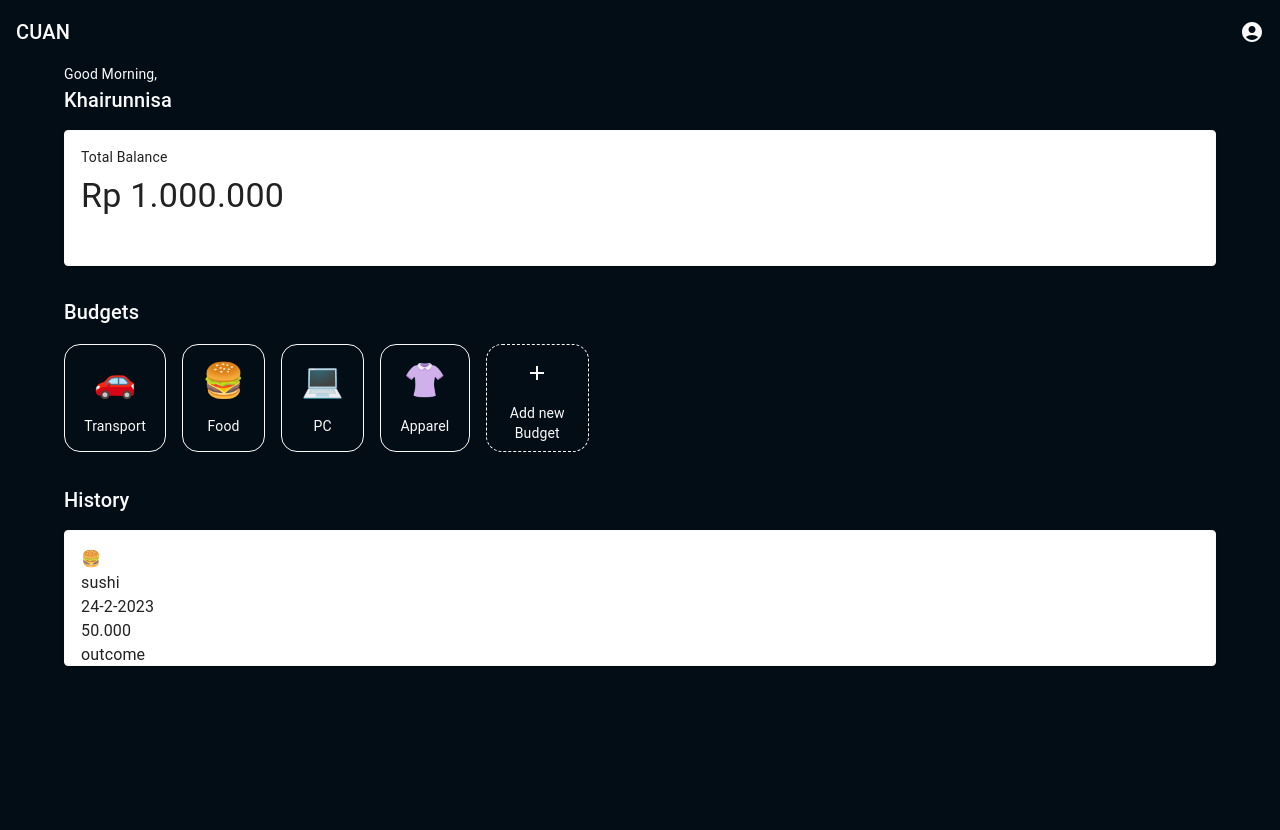
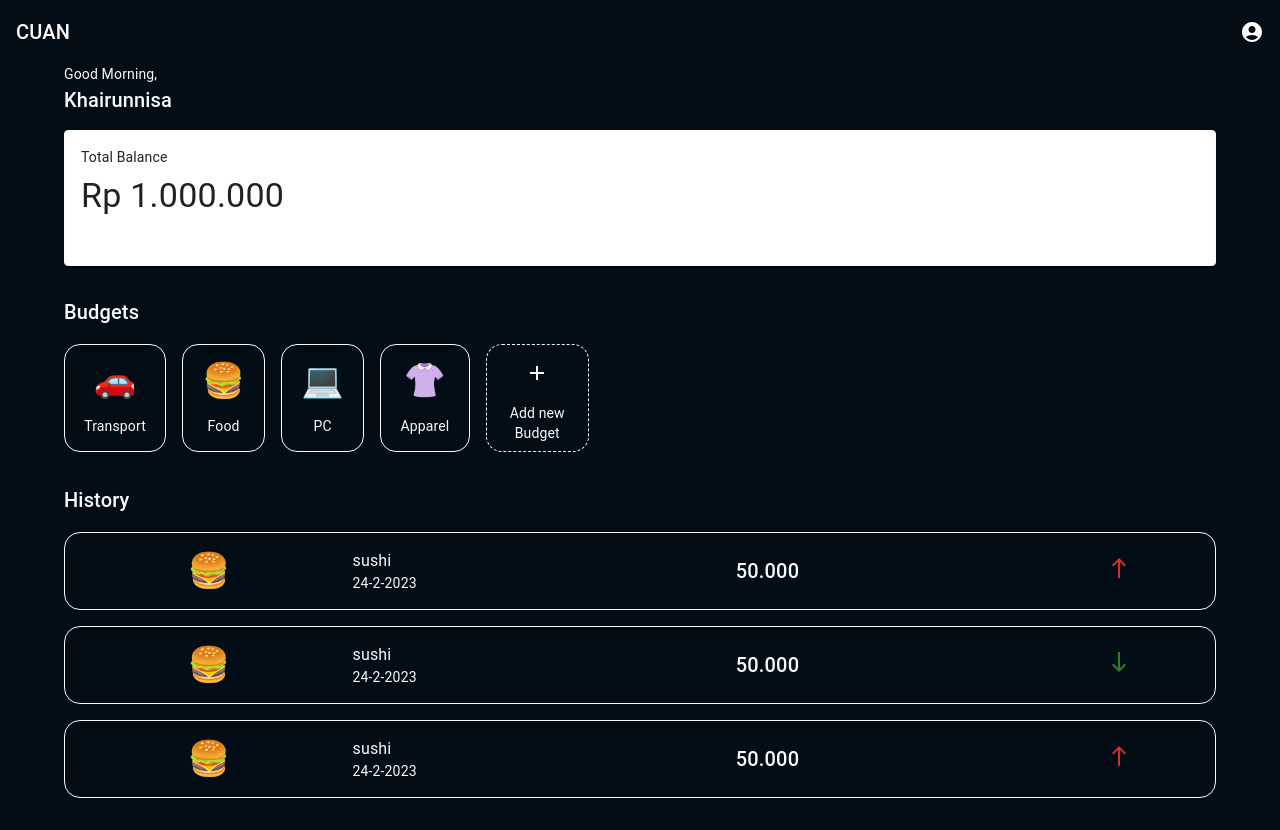
Before and after one commit to khairnsaa/cuan, a Next.js app: page / in a window 1280 px wide. Before the commit the page ends 800 px from the top, so only its background shows below. Built offline with nearby package versions, Linux system fonts and the light colour scheme.

Commit message:
done homepage

```diff
--- a/src/pages/index.js
+++ b/src/pages/index.js
@@ -1,8 +1,10 @@
 import Head from 'next/head'
-import { Box, Button, Card, CardContent, Container, Stack, Typography } from '@mui/material'
+import { Box, Button, Card, CardContent, Container, Grid, Stack, Typography } from '@mui/material'
 import styles from '../styles/Home.module.css'
 import AccountCircleIcon from '@mui/icons-material/AccountCircle';
 import AddIcon from '@mui/icons-material/Add';
+import NorthIcon from '@mui/icons-material/North';
+import SouthIcon from '@mui/icons-material/South';
 
 const CardComponent = ({total_balance}) => {
   return (
@@ -27,26 +29,41 @@ const BudgetComponent = ({ icon, title}) => {
 
 const HistoryComponent= ({type, category, title, budget, date})=> {
     return (
-        <Card className={styles.card} sx={{display: 'flex'}}>
-            <CardContent style={{width: "100%"}}>
-                <Typography width="fit-content">{category}</Typography>
-                <Stack>
-                    <Typography width="fit-content">{title}</Typography>
-                    <Typography width="fit-content">{date}</Typography>
-                </Stack>
-                <Typography width="fit-content">{budget}</Typography>
-                <Typography width="fit-content">{type}</Typography>
-            </CardContent>
-        </Card>
+        <Grid
+            container
+            py="16px"
+            alignItems="center"
+            className={styles.historyCard}
+        >
+            <Grid item xs={3} textAlign="center">
+                <Typography variant='h4'>{category}</Typography>
+            </Grid>
+            <Grid item xs={4}>
+                <Typography>{title}</Typography>
+                <Typography variant='body2'>{date}</Typography>
+            </Grid>
+            <Grid item xs={3}>
+                <Typography variant='h6'>{budget}</Typography>
+            </Grid>
+            <Grid item xs={2} textAlign="center">
+                <Typography>
+                    {
+                        type === 'outcome' ?
+                        <NorthIcon color='error' /> :
+                        <SouthIcon color='success' />
+                    }
+                </Typography>
+            </Grid>
+        </Grid>
     )
 }
 
 export default function Home() {
     const dummyBudget = [
-        {icon: '🚗', title: 'Transport'},
-        {icon: '🍔', title: 'Food'},
-        {icon: '💻', title: 'PC'},
-        {icon: '👚', title: 'Apparel'},
+        {icon: '🚗', title: 'Transport', id: 1},
+        {icon: '🍔', title: 'Food', id: 2},
+        {icon: '💻', title: 'PC', id: 3},
+        {icon: '👚', title: 'Apparel', id: 3},
     ]
     return (
         <>
@@ -71,7 +88,7 @@ export default function Home() {
                 <Stack mt={2} direction="row" spacing={2}>
                     {
                         dummyBudget.map(budget => (
-                            <BudgetComponent icon={budget.icon} title={budget.title} />
+                            <BudgetComponent icon={budget.icon} title={budget.title} key={budget.key} />
                         ))
                     }
                     <Box className={styles.newBudget}>
@@ -89,6 +106,20 @@ export default function Home() {
                     date="24-2-2023"
                     budget="50.000"
                 />
+                <HistoryComponent
+                    category='🍔'
+                    type='income'
+                    title="sushi"
+                    date="24-2-2023"
+                    budget="50.000"
+                />
+                <HistoryComponent
+                    category='🍔'
+                    type='outcome'
+                    title="sushi"
+                    date="24-2-2023"
+                    budget="50.000"
+                />
             </Box>
         </Container>
         </>
--- a/src/styles/Home.module.css
+++ b/src/styles/Home.module.css
@@ -32,3 +32,9 @@
   color: #fafafa;
   margin: 14px 0;
 }
+
+.historyCard {
+  border: 1px solid #fafafa;
+  border-radius: 16px;
+  margin: 1rem 0;
+}
```
